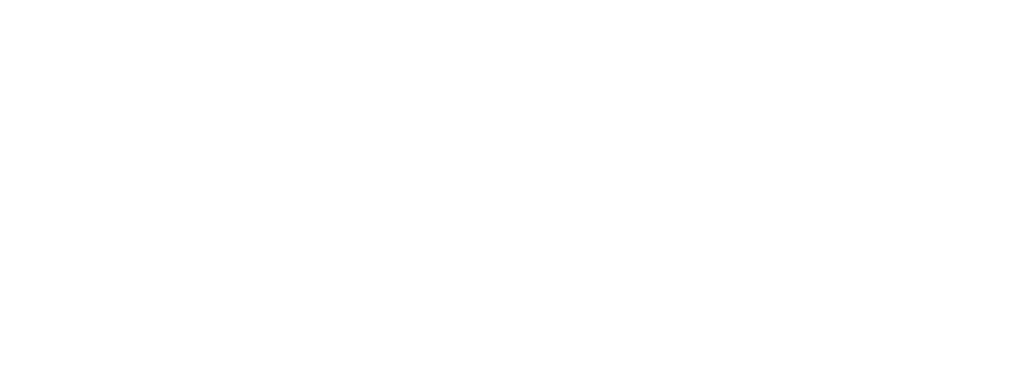
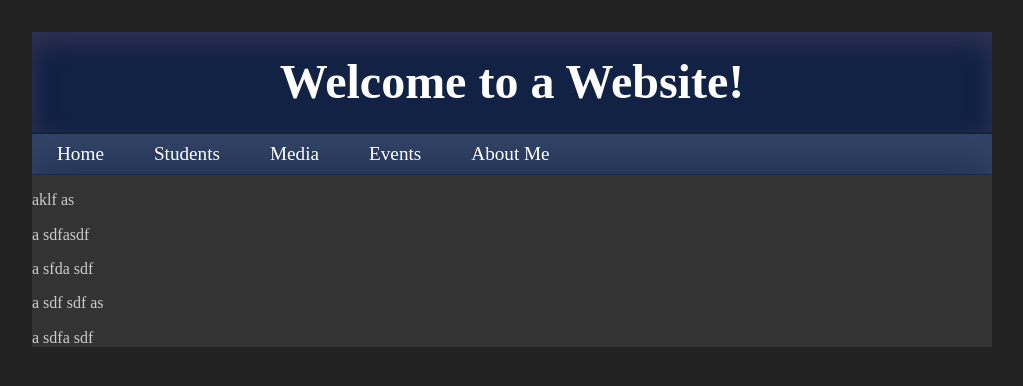
Before and after one commit to dlsso/responsive, a plain HTML site: page index.html in a window 1280 px wide. Shown: the whole page, without its empty margins (128-1151 px from the left). Drawn offline with nearby package versions, Linux system fonts and the light colour scheme.

Commit message:
Built header and navbar

```diff
--- a/index.html
+++ b/index.html
@@ -7,8 +7,30 @@
   <link rel="stylesheet" type="text/css" href="main.css">
 </head>
 <body>
+	<div class="container">
+		<header>
+		<h1>Welcome to a Website!</h1>
+		</header>
+		<nav>
+			<ul>
+				<li><a href="home.html">Home</a></li>
+				<li><a href="home.html">Students</a></li>
+				<li><a href="home.html">Media</a></li>
+				<li><a href="home.html">Events</a></li>
+				<li><a href="home.html">About Me</a></li>
+			</ul>
+		</nav>
+
+		<p>aklf as</p>
+		<p>a sdfasdf</p>
+		<p>a sfda sdf</p>
+		<p>a sdf sdf as</p>
+		<p>a sdfa sdf</p>
 
 
 
+
+
+	</div>
 </body>
 </html>
--- a/main.css
+++ b/main.css
@@ -0,0 +1,60 @@
+body{background:#222; color: #ccc}
+
+.container{
+	margin-left: auto;
+	margin-right: auto;
+	max-width: 960px;
+	background: #333;
+}
+
+header{
+	height: 100px;
+	background: #124;
+	font-size: 1.5em;
+	text-align: center;
+	line-height: 100px;
+	color: #fff;
+	box-shadow: inset 0 10px 25px #335;
+}
+
+
+nav{
+	height: 40px;
+	line-height: 40px;
+	background: #235;
+	box-shadow: inset 0 25px 35px #346;
+	border-top: solid 2px #123;
+	border-bottom: solid 1px #192949;
+}
+
+nav ul{
+	list-style-type: none;
+	margin:0;
+	padding:0;
+}
+
+nav li{
+	float: left;
+	/*border-right: solid 2px #123;*/
+}
+
+nav li:hover{
+	box-shadow: inset 0 25px 35px #384970;
+}
+
+nav a{
+	display: block;
+	text-decoration: none;
+	color: white;
+	font-size: 1.2em;
+	text-align: center;
+	padding: 0 25px;
+
+}
+
+
+
+
+
+.content{
+}
```
